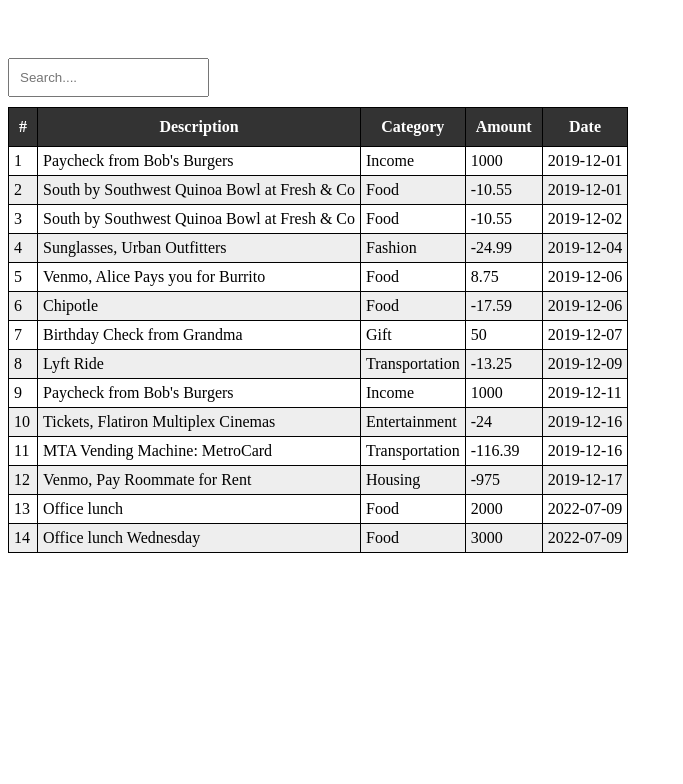
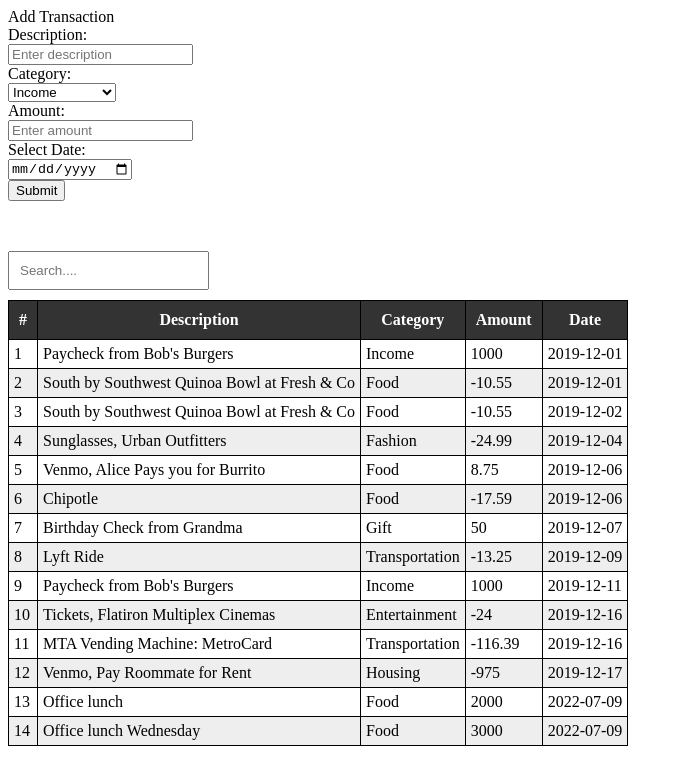
Before and after one commit to lee-kibugi/Code-Challenge-Bank-of-Flatiron, a React (Create React App) app: page / in a window 1280 px wide. Shown: the top 784 px of the page, without its empty margins (0-683 px from the left). Built offline with nearby package versions, Linux system fonts and the light colour scheme; data requests are answered from the project's data file.

Commit message:
Add Transaction component

```diff
--- a/src/App.js
+++ b/src/App.js
@@ -1,8 +1,10 @@
+import AddTransaction from "./components/AddTransaction";
 import DisplayTransactions from "./components/DisplayTransactions";
 
 function App() {
   return (
     <div className="App">
+      <AddTransaction />
       <DisplayTransactions />
     </div>
   );
--- /dev/null
+++ b/src/components/AddTransaction.js
@@ -0,0 +1,48 @@
+import React from 'react'
+
+function AddTransaction() {
+  return (
+    <div>
+
+
+
+        <div>Add Transaction</div>
+        <form>
+            <label htmlFor="description">Description: </label>
+            <br />
+            <input type='text' placeholder='Enter description'/>
+            <br />
+            <label htmlFor="description">Category: </label>
+            <br />
+            <select>
+                <option value="Income">Income</option>
+                <option value="Food">Food</option>
+                <option value="Fashion">Fashion</option>
+                <option value="Gift">Gift</option>
+                <option value="Housing">Housing</option>
+                <option value="Transportation">Transportation</option>
+                <option value="Entertainment">Entertainment</option>
+            </select>
+
+            <br />
+            <label htmlFor="Amount">Amount: </label>
+            <br />
+            <input type='number' placeholder='Enter amount'/>
+
+            <br />
+            <label htmlFor="date">Select Date: </label>
+            <br />
+            <input type="date" />
+
+            <br />
+
+            <button type='submit'>
+                Submit
+            </button>
+
+        </form>
+    </div>
+  )
+}
+
+export default AddTransaction
```
